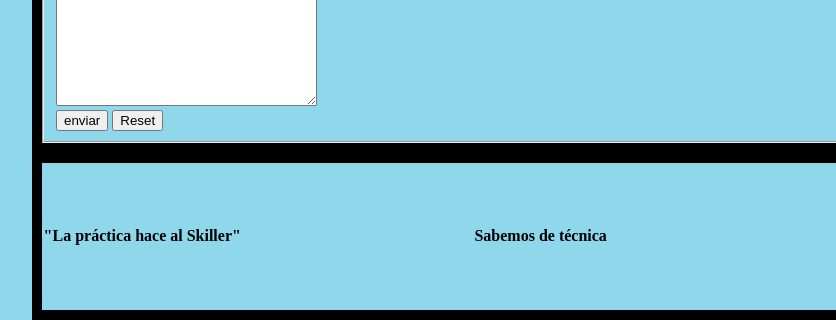
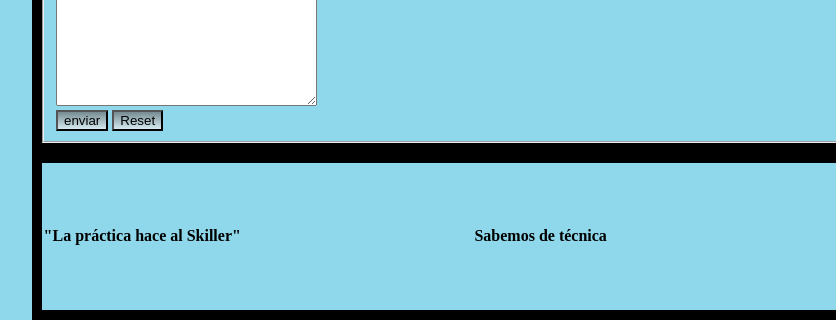
Before and after one commit to faca1223/hockey_repositorio, a plain HTML site: page Contacto.html in a window 1280 px wide. Shown: the part 543-863 px from the top of the page, 96-932 px from the left. Drawn offline with Linux system fonts and the light colour scheme.

Commit message:
sume class enviar y limpiar

```diff
--- a/style.css
+++ b/style.css
@@ -177,6 +177,19 @@ header ul li:hover {
     );
 }
 
+.enviar{
+  background: linear-gradient(
+      rgba(107, 107, 107, 0.7),
+      rgba(241, 241, 241, 0.7)
+    );
+}
+.limpiar{
+  background: linear-gradient(
+      rgba(107, 107, 107, 0.7),
+      rgba(241, 241, 241, 0.7)
+    );
+}
+
 .container {
   display: flex;
   justify-content: space-between;
```
